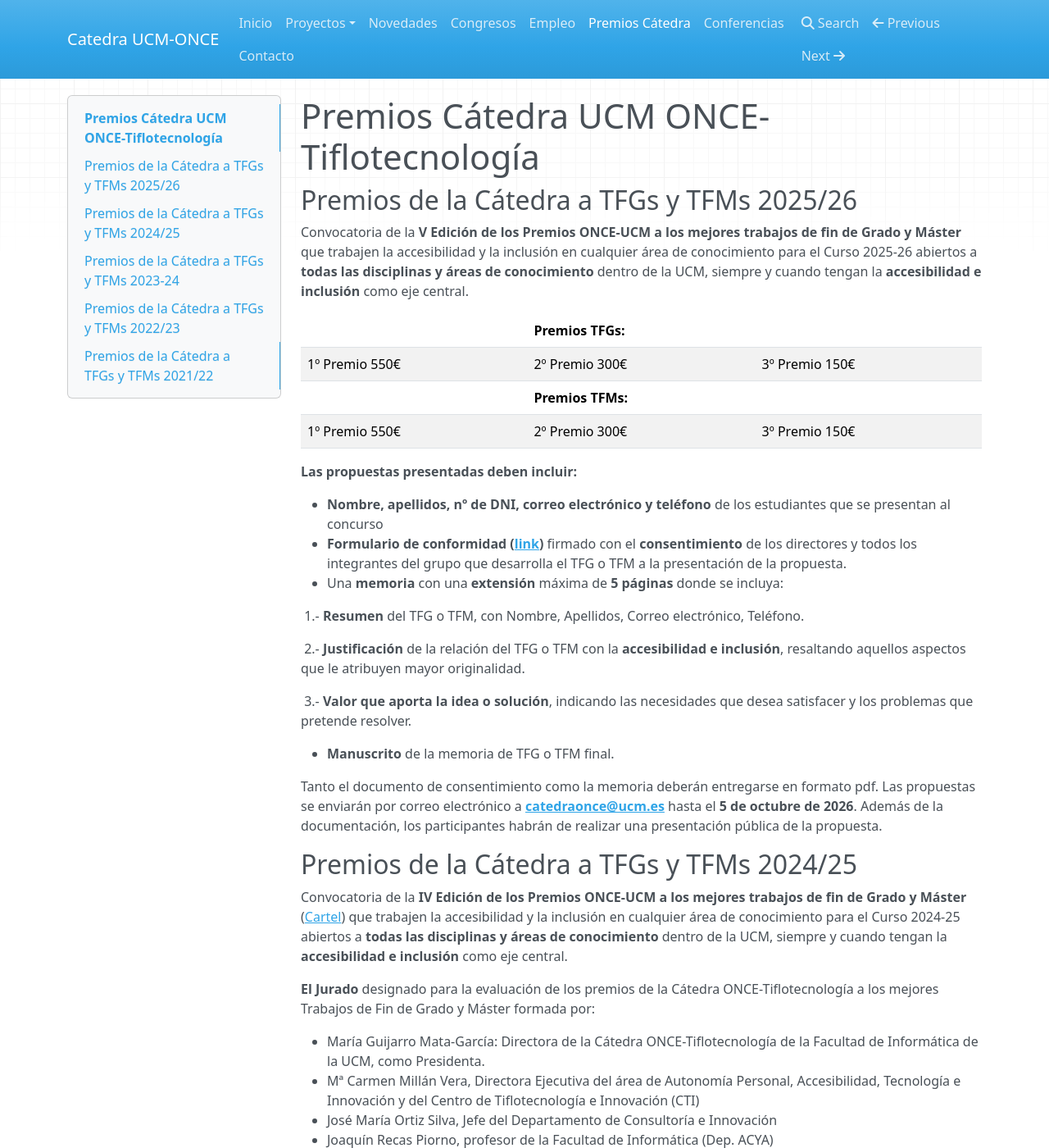
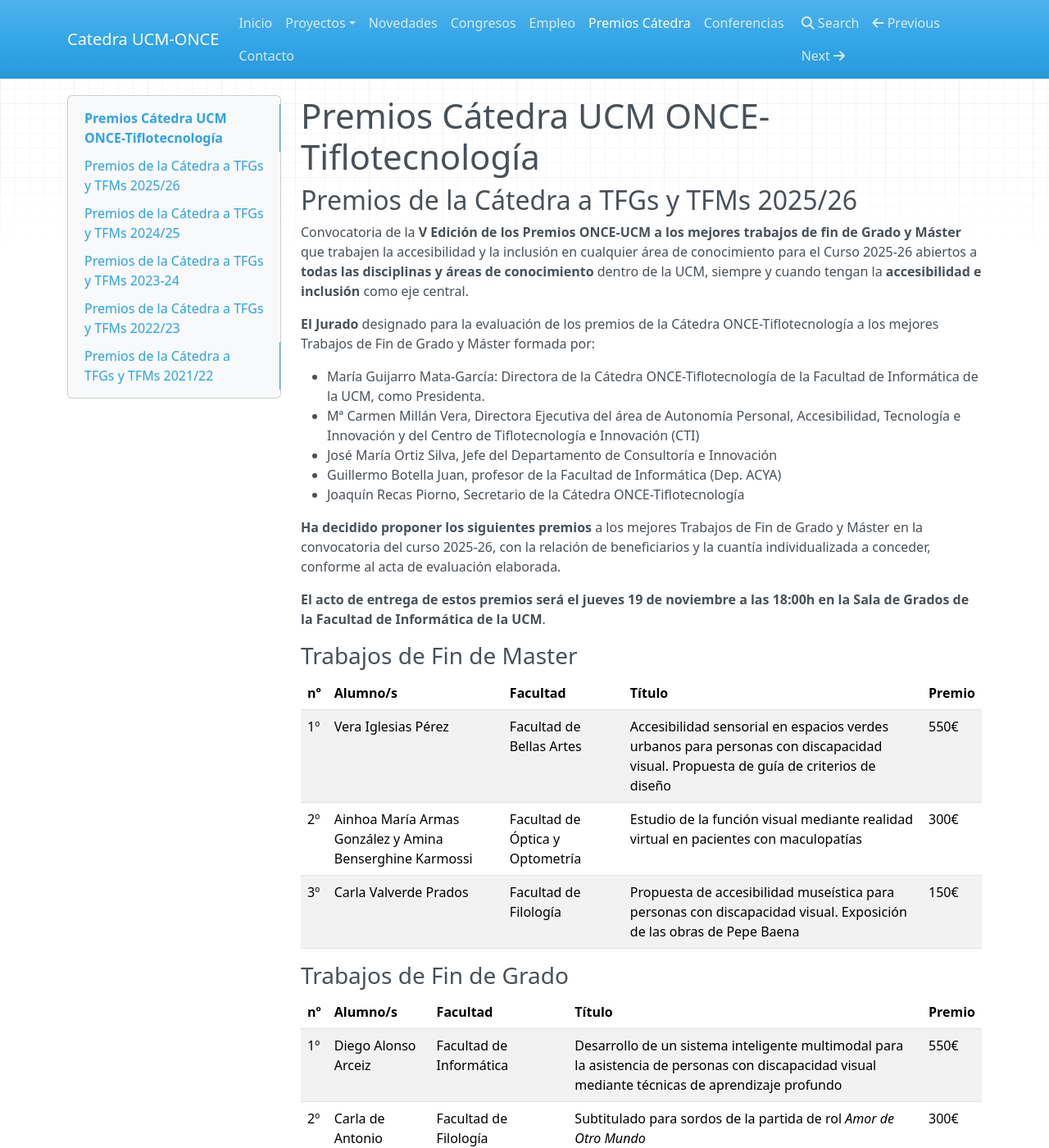
Before and after one commit to catedraonce/catedraonce.github.io, an MkDocs documentation site: the page built from docs/Premios/index.md, in a window 1280 px wide and 1400 px high. Shown: the whole window at 82% size. Built offline with MkDocs 1.6.1, drawn with Linux system fonts in a browser that asks for light colours; nearby versions of some CDN libraries; some of the changed text lies outside the part shown.

Commit message:
Resolucion premios 2025/26

```diff
--- a/docs/Premios/index.md
+++ b/docs/Premios/index.md
@@ -1,6 +1,40 @@
 # Premios Cátedra UCM ONCE-Tiflotecnología
 
 ## Premios de la Cátedra a TFGs y TFMs 2025/26
+
+Convocatoria de la **V Edición de los Premios ONCE-UCM a los mejores trabajos de fin de Grado y Máster** que trabajen la accesibilidad y la inclusión en cualquier área de conocimiento para el Curso 2025-26 abiertos a **todas las disciplinas y áreas de conocimiento** dentro de la UCM, siempre y cuando tengan la **accesibilidad e inclusión** como eje central.
+
+**El Jurado** designado para la evaluación de los premios de la Cátedra ONCE-Tiflotecnología a los mejores Trabajos de Fin de Grado y Máster formada por:
+
+* María Guijarro Mata-García: Directora de la Cátedra ONCE-Tiflotecnología de la Facultad de Informática de la UCM, como Presidenta.
+* Mª Carmen Millán Vera, Directora Ejecutiva del área de Autonomía Personal, Accesibilidad, Tecnología e Innovación y del Centro de Tiflotecnología e Innovación (CTI)
+* José María Ortiz Silva, Jefe del Departamento de Consultoría e Innovación
+* Guillermo Botella Juan, profesor de la Facultad de Informática (Dep. ACYA)
+* Joaquín Recas Piorno, Secretario de la Cátedra ONCE-Tiflotecnología
+
+**Ha decidido proponer los siguientes premios** a los mejores Trabajos de Fin de Grado y Máster en la convocatoria del curso 2025-26, con la relación de beneficiarios y la cuantía individualizada a conceder, conforme al acta de evaluación elaborada.
+
+**El acto de entrega de estos premios será el jueves 19 de noviembre a las 18:00h en la Sala de Grados de la Facultad de Informática de la UCM**.
+
+### Trabajos de Fin de Master
+
+| nº   | Alumno/s                                                 | Facultad                        | Título                                                       | Premio |
+| ---- | -------------------------------------------------------- | ------------------------------- | ------------------------------------------------------------ | ------ |
+| 1º   | Vera Iglesias Pérez                                      | Facultad de Bellas Artes        | Accesibilidad sensorial en espacios verdes urbanos para personas con discapacidad visual. Propuesta de guía de criterios de diseño | 550€   |
+| 2º   | Ainhoa María Armas González y Amina Benserghine Karmossi | Facultad de Óptica y Optometría | Estudio de la función visual mediante realidad virtual en pacientes con maculopatías | 300€   |
+| 3º   | Carla Valverde Prados                                    | Facultad de Filología           | Propuesta de accesibilidad museística para personas con discapacidad visual. Exposición de las obras de Pepe Baena | 150€   |
+
+### Trabajos de Fin de Grado
+
+| nº   | Alumno/s               | Facultad                               | Título                                                       | Premio |
+| ---- | ---------------------- | -------------------------------------- | ------------------------------------------------------------ | ------ |
+| 1º   | Diego Alonso Arceiz    | Facultad de Informática                | Desarrollo de un sistema inteligente multimodal para la asistencia de personas con discapacidad visual mediante técnicas de aprendizaje profundo | 550€   |
+| 2º   | Carla de Antonio Ramos | Facultad de Filología                  | Subtitulado para sordos de la partida de rol *Amor de Otro Mundo* | 300€   |
+| 3º   | Antía Zilbeti García   | Facultad de Ciencias de la Información | La accesibilidad como mediación en la reconstrucción de la identidad comunicativa en la Esclerosis Lateral Amiotrófica | 150€   |
+
+<!--
+TEXTO DE LA CONVOCATORIA 2025/26 (oculto). Para la próxima edición: copiar fuera del comentario
+bajo un nuevo encabezado "## Premios de la Cátedra a TFGs y TFMs 2026/27" y actualizar edición, curso y fechas.
 
 Convocatoria de la **V Edición de los Premios ONCE-UCM a los mejores trabajos de fin de Grado y Máster** que trabajen la accesibilidad y la inclusión en cualquier área de conocimiento para el Curso 2025-26 abiertos a **todas las disciplinas y áreas de conocimiento** dentro de la UCM, siempre y cuando tengan la **accesibilidad e inclusión** como eje central.
 
@@ -26,6 +60,7 @@ Convocatoria de la **V Edición de los Premios ONCE-UCM a los mejores trabajos d
 
 Tanto el documento de consentimiento como la memoria deberán entregarse en formato pdf.
 Las propuestas se enviarán por correo electrónico a **[catedraonce@ucm.es](mailto:catedraonce@ucm.es)** hasta el **5 de octubre de 2026**. Además de la documentación, los participantes habrán de realizar una presentación pública de la propuesta.
+-->
 
 
 ## Premios de la Cátedra a TFGs y TFMs 2024/25
```
